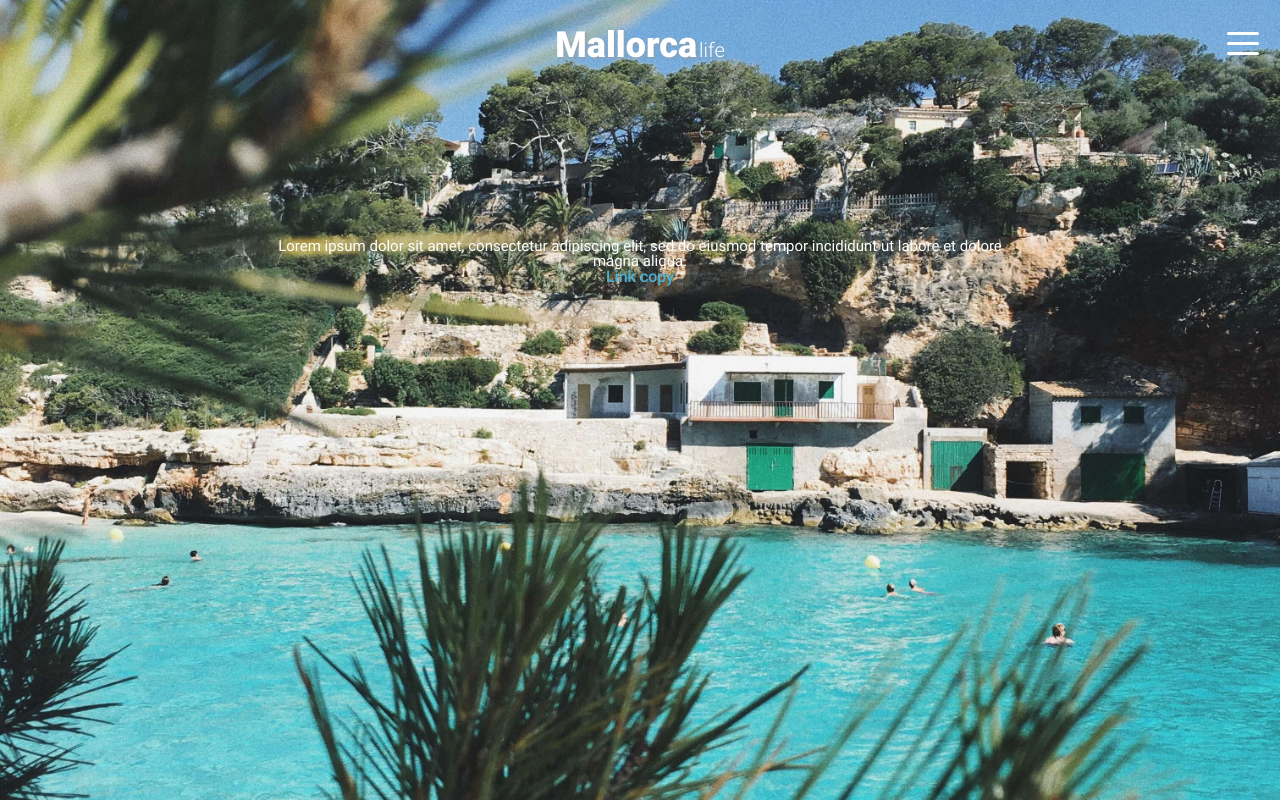
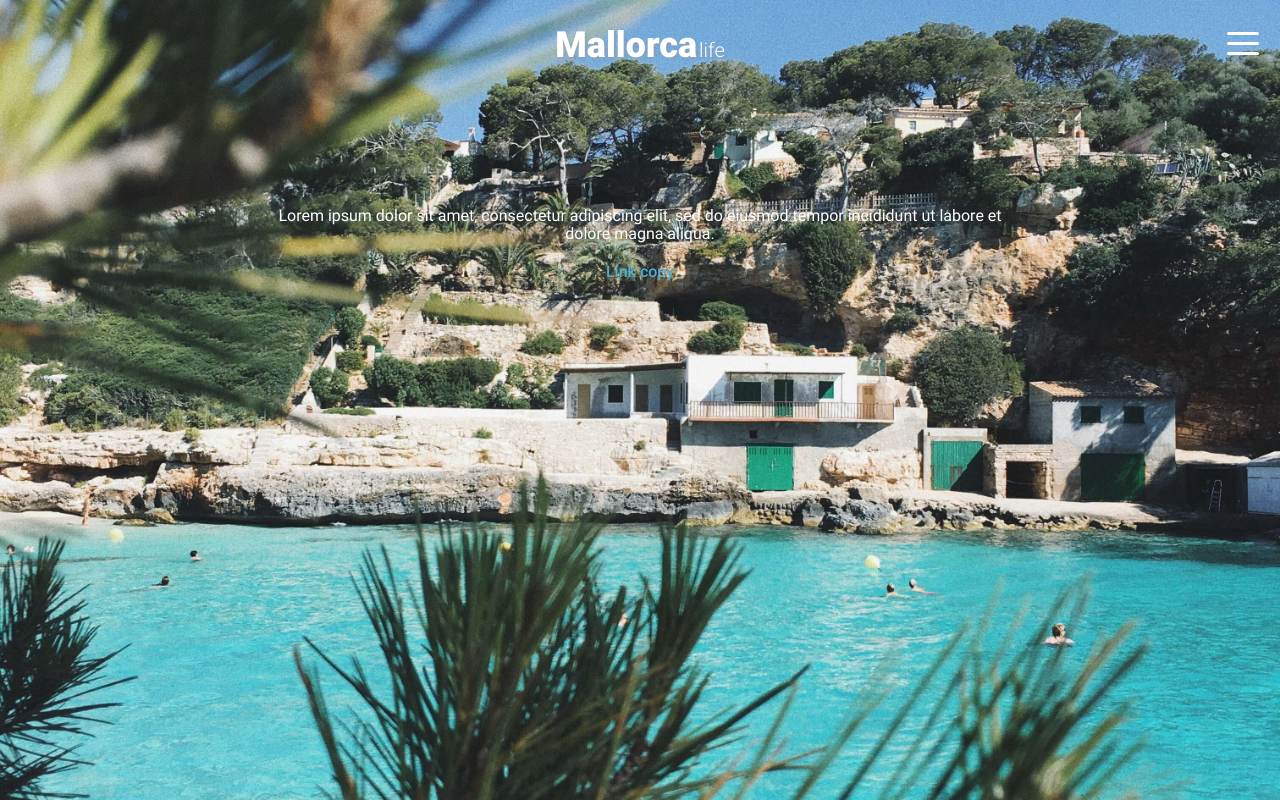
Before and after one commit to miriam-mr90/mallorca, a React (Create React App) app: page / in a window 1280 px wide. Built offline with nearby package versions, Linux system fonts and the light colour scheme.

Commit message:
refactor: styles refactor

```diff
--- a/src/assets/stylesheets/abstracts/_variables.scss
+++ b/src/assets/stylesheets/abstracts/_variables.scss
@@ -14,6 +14,7 @@ $code-font-stack: 'Courier New', 'DejaVu Sans Mono', 'Bitstream Vera Sans Mono',
 $c-neutral000: #FFF;
 $c-neutral100: #000;
 $c-main: #4EAFD4;
+$c-mainLight: #9CD1DC;
 $c-mainDark: #268FB7;
 $c-grey: #9498A0;
 $c-lightGrey: #EFF2F7;
--- a/src/assets/stylesheets/base/_base.scss
+++ b/src/assets/stylesheets/base/_base.scss
@@ -13,9 +13,8 @@ html {
 }
 
 body {
-    // background-image: linear-gradient(360deg, rgb(160, 222, 219),rgb(3, 165, 209));
     color: $text-color;
-    background-color: $c-main;
+    background-color: $c-mainLight;
     margin: 0;
 }
 
--- a/src/components/Layout.jsx
+++ b/src/components/Layout.jsx
@@ -16,22 +16,17 @@ const StyledWelcomeText = styled.div`
     ${({ theme }) => css`
         align-items: center;
         align-self: center;
-        color: #FFF;
+        color: ${theme.color.neutral000};
         display: flex;
         flex-direction: column;
+        font-size: 16px;
         justify-content: center;
-        margin-top: 9.5rem;
+        line-height: 18px;
+        margin-top: 7.5rem;
         text-align: center;
 
-        button {
-            appearance: none;
-            background: ${theme.color.main};
-            border-radius: .4rem;
-            border: 0;
-            color: ${theme.color.neutral000};
+        .link {
             margin-top: 1.2rem;
-            padding: .6rem .8rem;
-            width: max-content;
         }
 
         @media ${theme.device.mobileL} {
@@ -81,9 +76,6 @@ const Layout = ({
     currentPage
 }) => (
     <StyledWrapper className={currentPage}>
-        {/* <StyledBgVideo playsInLine autoPlay muted loop poster={BackgroundImage}>
-            <source src={BackgroundVideo} type="video/mp4" />
-        </StyledBgVideo> */}
         <Header title={title}
             categories={categories}
             selectedMenuItem={selectedMenuItem}
```
